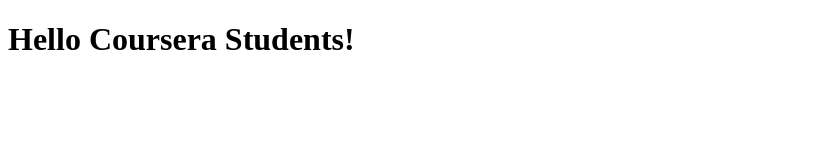
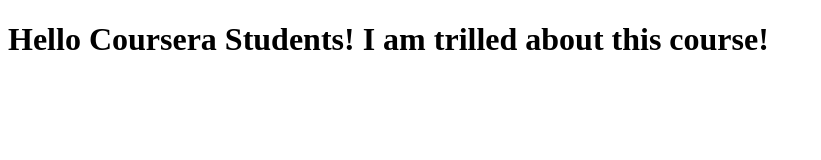
Before and after one commit to vkeesari93/coursera, a plain HTML site: page index.html in a window 1280 px wide. Shown: the whole page, without its empty margins (0-821 px from the left). Drawn offline with Linux system fonts and the light colour scheme.

Commit message:
Next  version of web file.

```diff
--- a/index.html
+++ b/index.html
@@ -5,6 +5,6 @@
     <title>Hello Coursera</title>
   </head>
   <body>
-    <h1> Hello Coursera Students!</h1>
+    <h1> Hello Coursera Students! I am trilled about this course!</h1>
   </body>
 </html>
```
